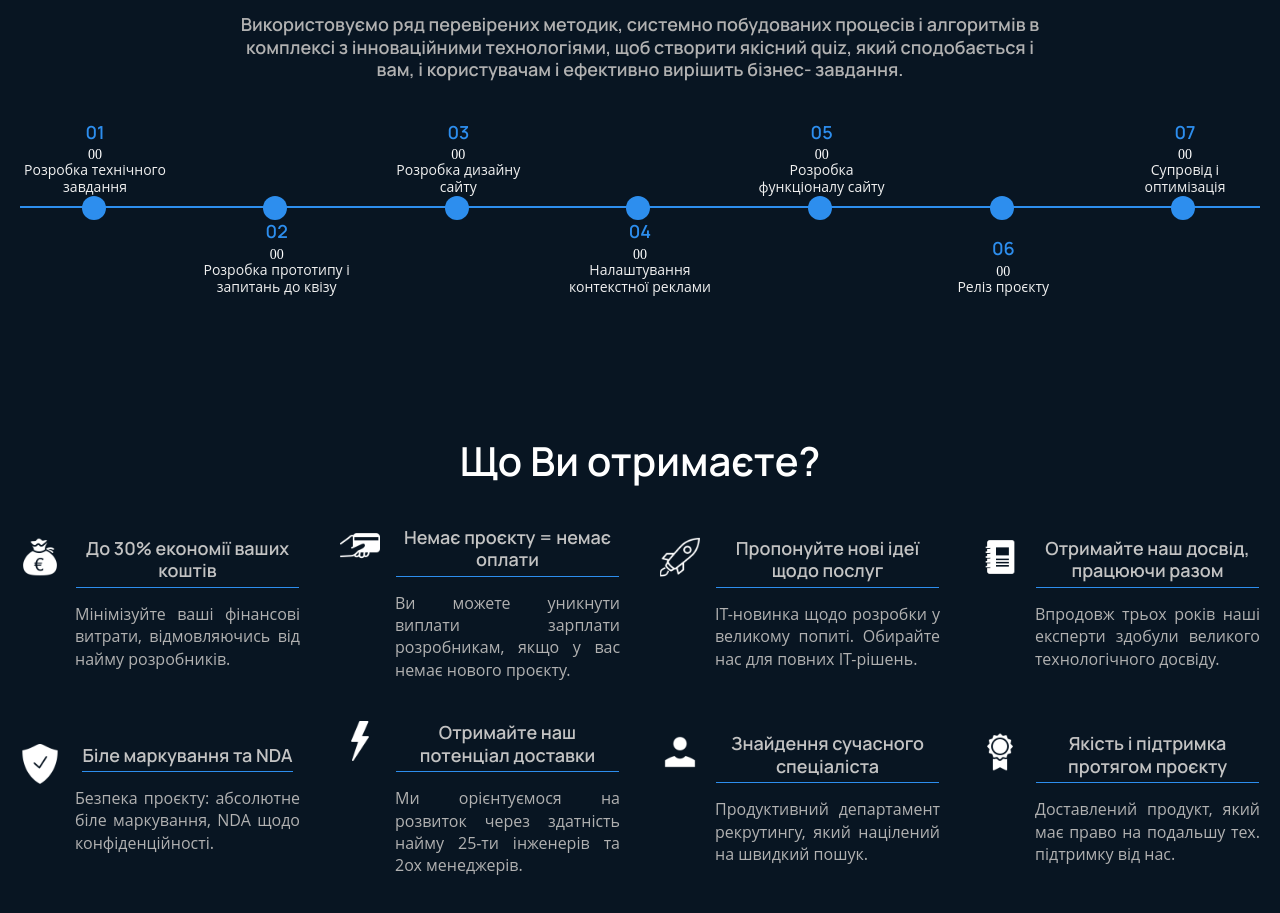
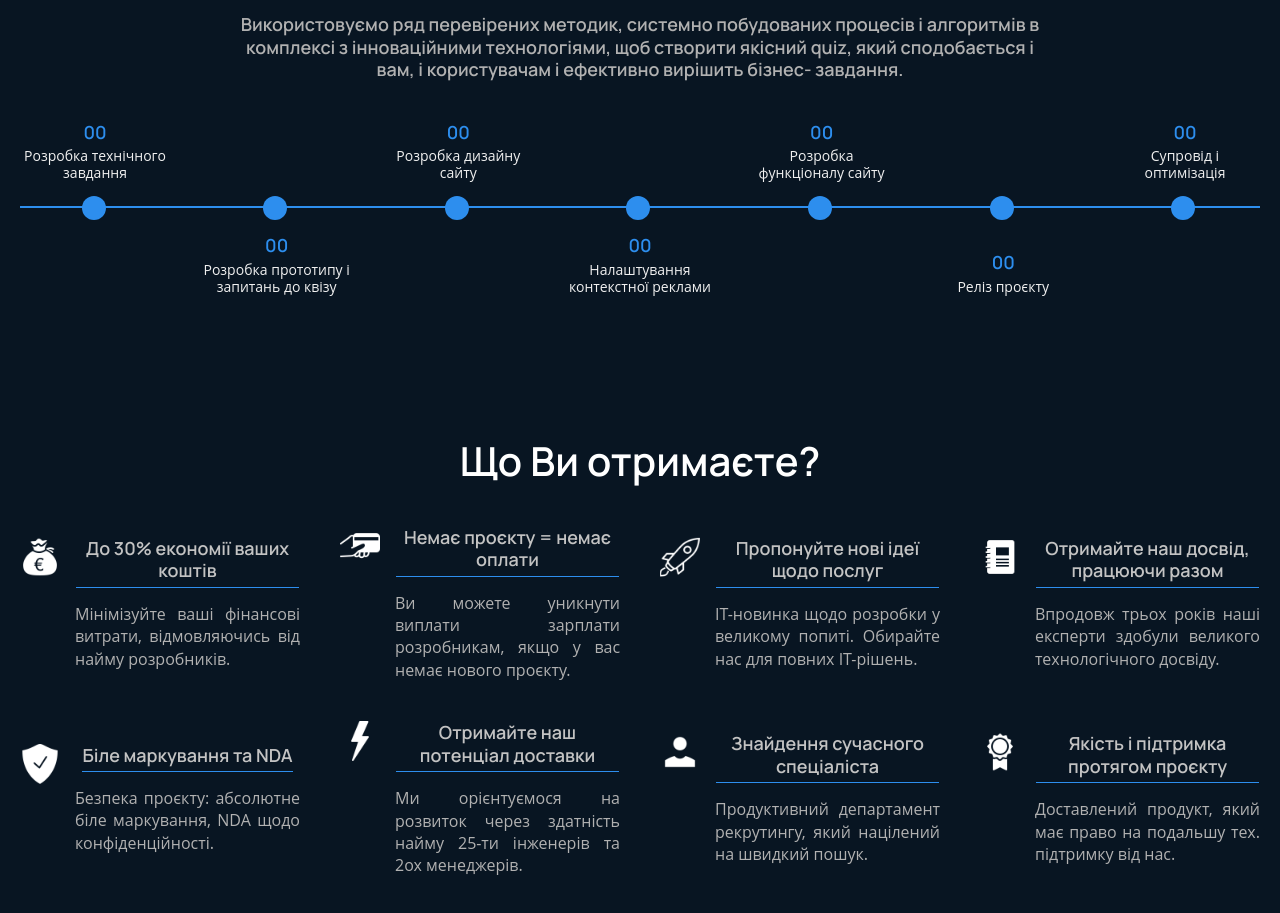
Before and after one commit to Haskarchik/FullStack, a Next.js app: page / in a window 1280 px wide. Shown: the part 948-1861 px from the top of the page. Built offline with nearby package versions, Linux system fonts and the light colour scheme.

Commit message:
need finish at home

```diff
--- a/src/component/Stage_of_quiz_develop/Stage_of_quiz_develop.module.scss
+++ b/src/component/Stage_of_quiz_develop/Stage_of_quiz_develop.module.scss
@@ -75,24 +75,26 @@
               background-color: #96caff;
             }
           }
+          .number,.one {
+            background-color: white;
+
+            /*   .number::after {
+                content: counter(count);
+
+                animation: count1 0.5s linear 1;
+              } */
+          }
         }
         .number {
-          counter-reset: count 0;
+          &::after {
+            counter-increment: count 0;
+            content: counter(count);
+          }
+
+          counter-increment: count 0;
+          content: counter(count);
         }
 
-        .number::after {
-          content: counter(count);
-          animation: count-up 0.3s linear infinite;
-        }
-
-        @keyframes count-up {
-          0% {
-            counter-increment: count 0;
-          }
-          to {
-            counter-increment: count 01;
-          }
-        }
         .card_label {
           font-family: "Open Sans", sans-serif;
           font-weight: 400;
@@ -108,6 +110,7 @@
           font-size: 18px;
           line-height: 125%;
           color: #2d8eee;
+
           &::before {
             transition-duration: 0.3s;
             content: "";
@@ -124,3 +127,60 @@
     }
   }
 }
+@keyframes count1 {
+  0% {
+    counter-increment: count 0;
+  }
+  100% {
+    counter-increment: count 01;
+  }
+}
+@keyframes count2 {
+  0% {
+    counter-increment: count 0;
+  }
+  50% {
+    counter-increment: count 01;
+  }
+  100% {
+    counter-increment: count 02;
+  }
+}
+@keyframes count3 {
+  0% {
+    counter-increment: count 0;
+  }
+  33% {
+    counter-increment: count 01;
+  }
+  66% {
+    counter-increment: count 01;
+  }
+  100% {
+    counter-increment: count 03;
+  }
+}
+@keyframes count1 {
+  0% {
+    counter-increment: count 0;
+  }
+  100% {
+    counter-increment: count 01;
+  }
+}
+@keyframes count1 {
+  0% {
+    counter-increment: count 0;
+  }
+  100% {
+    counter-increment: count 01;
+  }
+}
+@keyframes count1 {
+  0% {
+    counter-increment: count 0;
+  }
+  100% {
+    counter-increment: count 01;
+  }
+}
--- a/src/component/Stage_of_quiz_develop/Stage_of_quiz_develop.tsx
+++ b/src/component/Stage_of_quiz_develop/Stage_of_quiz_develop.tsx
@@ -19,42 +19,51 @@ export default function Stage_of_quiz_develop() {
         </div>
         <div className={style.graphik}>
           <Stage_of_quiz_develop_card
+
+          styleName = {'one'}
             count="01"
             content="flex-start"
             name="Розробка технічного
             завдання"
           ></Stage_of_quiz_develop_card>
           <Stage_of_quiz_develop_card
+          styleName = {'two'}
+
             count="02"
             content="flex-end"
             name="Розробка прототипу
             і запитань до квізу"
           ></Stage_of_quiz_develop_card>
           <Stage_of_quiz_develop_card
-            count="03"
+          styleName ={'thri'}
+          count="03"
             content="flex-start"
             name="Розробка дизайну
             сайту"
           ></Stage_of_quiz_develop_card>
           <Stage_of_quiz_develop_card
-            count="04"
+          styleName = {'four'}
+          count="04"
             content="flex-end"
             name="Налаштування
             контекстної реклами"
           ></Stage_of_quiz_develop_card>
           <Stage_of_quiz_develop_card
-            count="05"
+          styleName = {'five'}
+          count="05"
             content="flex-start"
             name="Розробка функціоналу
             сайту"
           ></Stage_of_quiz_develop_card>
           <Stage_of_quiz_develop_card
-            count="06"
+          styleName = {'six'}
+          count="06"
             content="flex-end"
             name="Реліз проєкту"
           ></Stage_of_quiz_develop_card>
           <Stage_of_quiz_develop_card
-            count="07"
+          styleName = {'seven'}
+          count="07"
             content="flex-start"
             name="Супровід і
             оптимізація"
--- a/src/component/Stage_of_quiz_develop/Stage_of_quiz_develop_card.tsx
+++ b/src/component/Stage_of_quiz_develop/Stage_of_quiz_develop_card.tsx
@@ -1,21 +1,31 @@
-import React from "react";
+import React, { useState } from "react";
 import style from "./Stage_of_quiz_develop.module.scss";
 
 interface cardInterface {
   name: string;
   count: any;
   content: string;
+  styleName: string;
 }
 
 export default function Stage_of_quiz_develop_card({
   name,
   content,
   count,
+  styleName,
 }: cardInterface) {
+  const [state, setState] = useState(false)
+  console.log(styleName);
+
   return (
-    <div className={style.graph_card} style={{ justifyContent: `${content}` }}>
-      <div className={style.card_count}>{count}</div>
-      <div className={style.number}>0</div>
+    <div className={style.graph_card} style={{ justifyContent: `${content}` }}
+    onMouseEnter={ e=> setState(true)}
+    onMouseLeave={e=> setState(false)}>
+
+      <div className={style.card_count}>
+        <div className={state ? style.number + " " + styleName : style.number}>0</div>
+      </div>
+
       <div className={style.card_label}>{name}</div>
     </div>
   );
```
